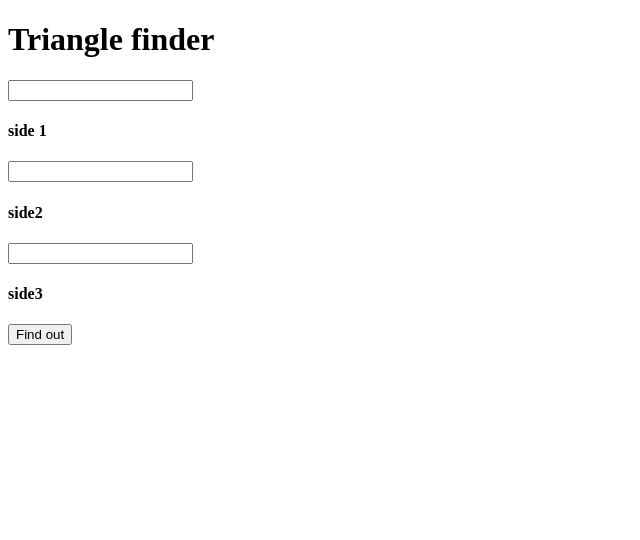
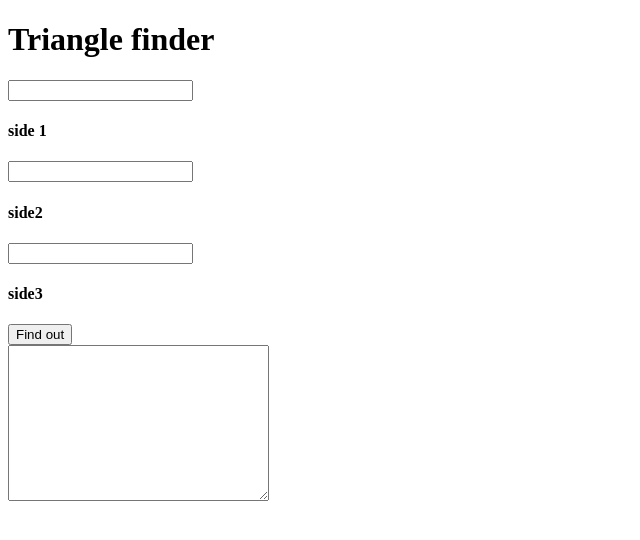
Before and after one commit to Beefteriyaki/Triangle-finder, a plain HTML site: page index.html in a window 1280 px wide. Shown: the whole page, without its empty margins (0-640 px from the left). Drawn offline with Linux system fonts and the light colour scheme.

Commit message:
Update index.html

```diff
--- a/index.html
+++ b/index.html
@@ -9,7 +9,6 @@
     <link rel="stylesheet" href="style.css">
 </head>
 <body>
-    <script src="script.js"></script>
     <h1>Triangle finder</h1>
     <div class="input">
         <input type="number" class="length1"><h4>side 1</h4>
@@ -17,5 +16,8 @@
         <input type="number"  class="length3"><h4>side3</h4>
         <button class="finder">Find out</button>
     </div>
+
+    <textarea class="output" cols="30" rows="10"></textarea>
+    <script src="script.js"></script>
 </body>
 </html>
```
